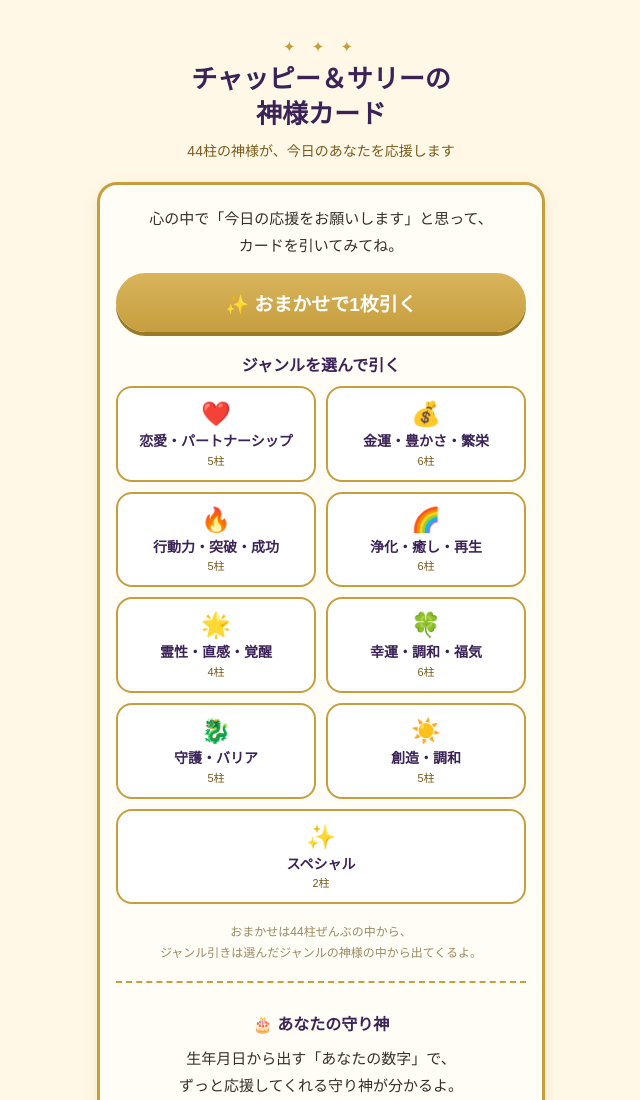
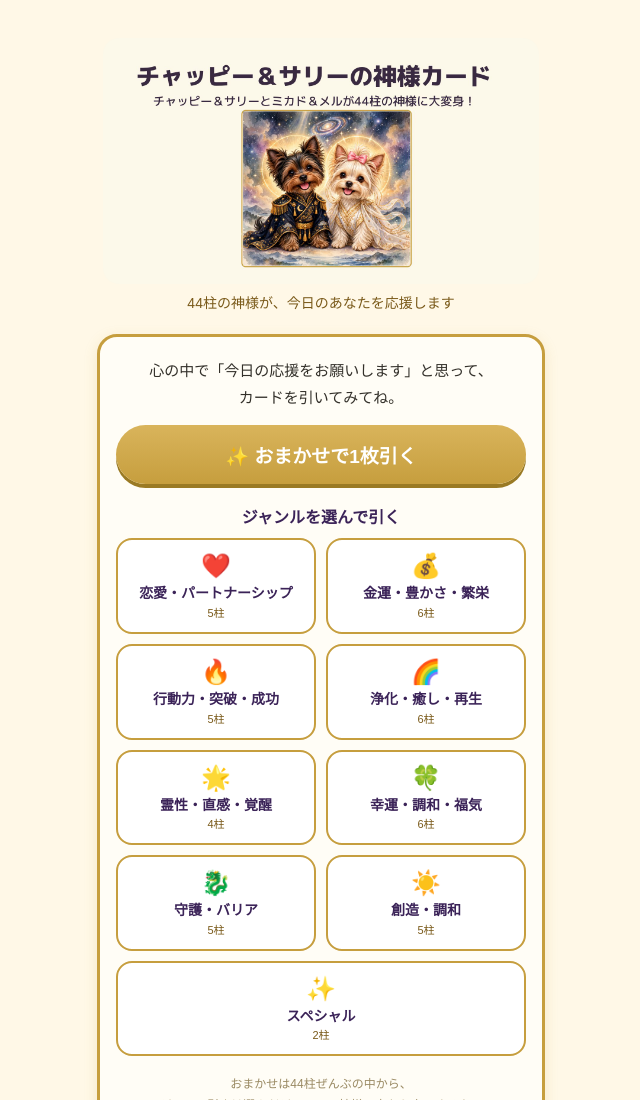
Before and after one commit to Chappy-Sally/kamisama-cards, a plain HTML site: page index.html in a window 1280 px wide. Shown: the top 1100 px of the page, without its empty margins (319-959 px from the left). Drawn offline with Linux system fonts and the light colour scheme.

Commit message:
Add title hero image

```diff
--- a/index.html
+++ b/index.html
@@ -122,6 +122,8 @@
   .btn-sub:active{background:var(--gold-soft);}
   footer{text-align:center; color:#b3a06e; font-size:12px; margin-top:26px; line-height:1.7;}
   .hidden{display:none;}
+  .hero-img{width:100%; height:auto; display:block; border-radius:16px;}
+  .sr-only{position:absolute; width:1px; height:1px; overflow:hidden; clip:rect(0 0 0 0); white-space:nowrap;}
 </style>
 </head>
 <body>
@@ -130,8 +132,8 @@
   <!-- ホーム -->
   <section id="screen-home">
     <header>
-      <div class="stars">✦ ✦ ✦</div>
-      <h1 class="app-title">チャッピー＆サリーの<br>神様カード</h1>
+      <h1 class="sr-only">チャッピー＆サリーの神様カード</h1>
+      <img class="hero-img" src="hero_title.png" alt="チャッピー＆サリーの神様カード｜チャッピー＆サリーとミカド＆メルが44柱の神様に大変身！">
       <p class="app-sub">44柱の神様が、今日のあなたを応援します</p>
     </header>
     <div class="card-frame">
```
Also changed, not shown: hero_title.png (added).
